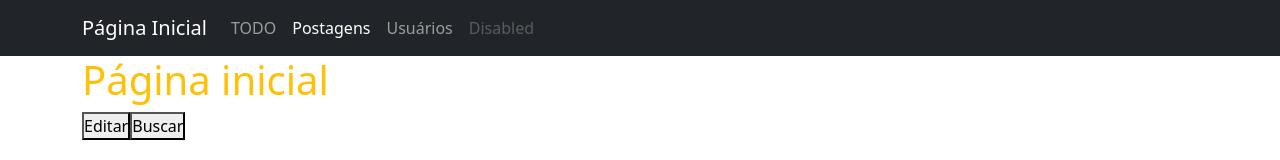
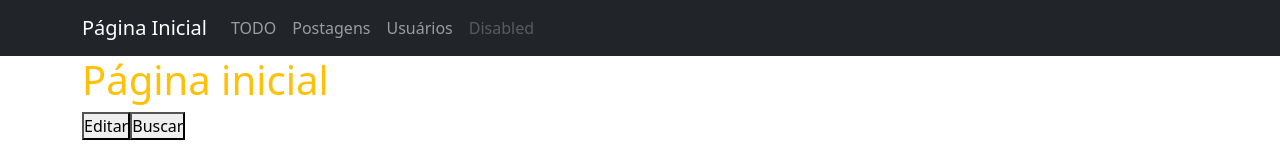
Before and after one commit to henriquefons/mini-project-vue, a Vue app: page / in a window 1280 px wide. Shown: the top 160 px of the page. Built offline with nearby package versions, Linux system fonts and the light colour scheme.

Commit message:
Featured: adicao de classe active dinamico para navbar

```diff
--- a/src/components/Templates/Navbar.vue
+++ b/src/components/Templates/Navbar.vue
@@ -11,7 +11,7 @@
             <router-link class="nav-link" to="/todo">TODO</router-link>
           </li>
           <li class="nav-item">
-            <router-link class="nav-link active" to="/post">Postagens</router-link>
+            <router-link class="nav-link" to="/post">Postagens</router-link>
           </li>
           <li class="nav-item">
             <router-link class="nav-link" to="/user">Usuários</router-link>
--- a/src/router/index.js
+++ b/src/router/index.js
@@ -14,6 +14,7 @@ const routes = [
 const router = createRouter({
   // 4. Provide the history implementation to use. We are using the hash history for simplicity here.
   history: createWebHistory(process.env.BASE_URL),
+  linkActiveClass: "active",
   routes, // short for `routes: routes`
 });
 
```
